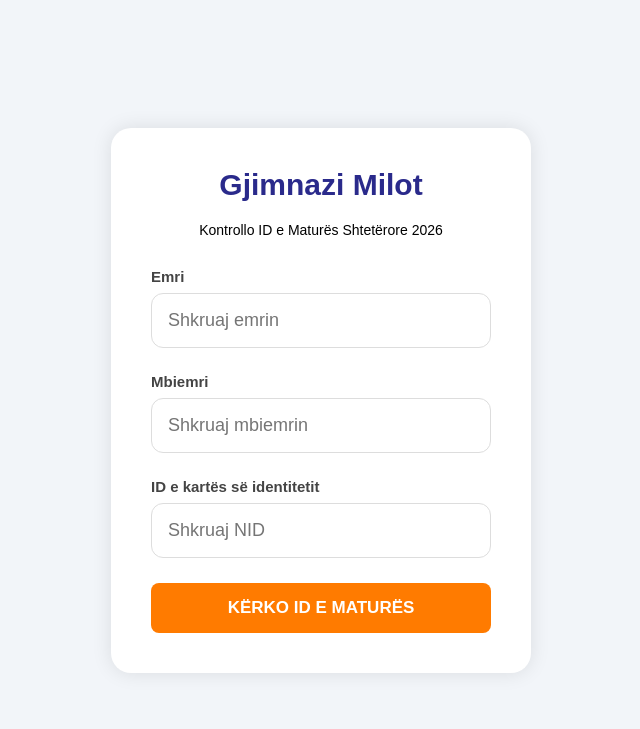
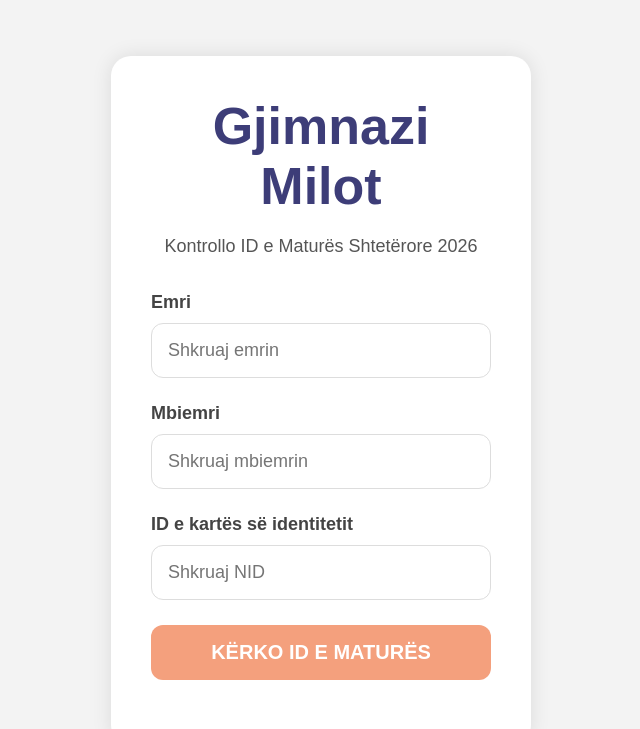
Before and after one commit to GjimnaziMilot/ID-MATURA, a website: page index.html in a window 1280 px wide. Shown: the whole page, without its empty margins (319-959 px from the left). Drawn offline with Linux system fonts and the light colour scheme.

Commit message:
Refactor ID.css for improved styling and layout

```diff
--- a/ID.css
+++ b/ID.css
@@ -2,16 +2,15 @@
     margin:0;
     padding:0;
     box-sizing:border-box;
-
+    font-family:Arial, sans-serif;
 }
 
 body{
-    font-family: Arial, Helvetica, sans-serif;
-    background:#f2f5f9;
-    height:100vh;
+    background:#f3f3f3;
     display:flex;
     justify-content:center;
     align-items:center;
+    height:100vh;
 }
 
 .container{
@@ -24,23 +23,23 @@ body{
 
 h1{
     text-align:center;
-    color:#2a2a8b;
-    font-size:30px;
+    color:#3d3d78;
+    font-size:52px;
     margin-bottom:20px;
     font-weight:bold;
 }
 
 .subtitle{
     text-align:center;
-    color:#000000;
-    font-size:14px;
-    margin-bottom:30px;
+    color:#555;
+    font-size:18px;
+    margin-bottom:35px;
 }
 
 label{
     display:block;
-    margin-bottom:8px;
-    font-size:15px;
+    margin-bottom:10px;
+    font-size:18px;
     font-weight:bold;
     color:#444;
 }
@@ -56,21 +55,21 @@ input{
 }
 
 input:focus{
-    outline:none;
-    border-color:#0d6efd;
+    border:1px solid #f39b75;
 }
 
 button{
     width:100%;
-    padding:15px;
+    padding:16px;
     border:none;
-    background:#ff7b00;
+    border-radius:12px;
+    background:#f4a07d;
     color:white;
-    font-size:17px;
+    font-size:20px;
     font-weight:bold;
-    border-radius:8px;
     cursor:pointer;
     transition:0.3s;
+}
 
 button:hover{
     background:#ec8d64;
```
